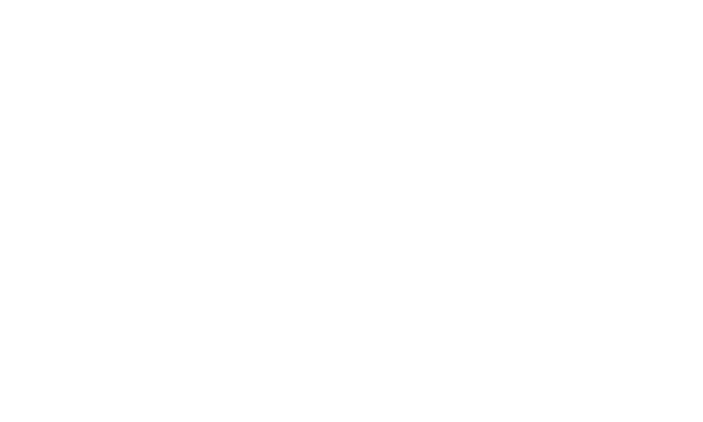
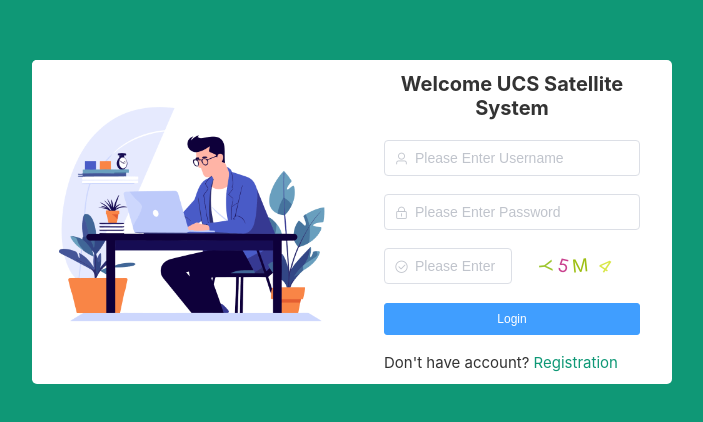
Before and after one commit to matthew7838/CS639Skynet, a Vue app in the folder vue-frontend/: page /login in a window 1280 px wide. Shown: the part 178-600 px from the top of the page, without its empty margins (288-991 px from the left). Built offline with nearby package versions, Linux system fonts and the light colour scheme.

Commit message:
Create login and register page

```diff
--- /dev/null
+++ b/vue-frontend/src/components/ValidCode.vue
@@ -0,0 +1,61 @@
+<template>
+  <div class="ValidCode disabled-select" style="width: 100%; height: 100%" @click="refreshCode">
+    <span v-for="(item, index) in codeList" :key="index" :style="getStyle(item)">{{item.code}}</span>
+  </div>
+</template>
+
+<script>
+export default {
+  name: 'validCode',
+  data () {
+    return {
+      length: 4,
+      codeList: []
+    }
+  },
+  mounted () {
+    this.createdCode()
+  },
+  methods: {
+    refreshCode () {
+      this.createdCode()
+    },
+    createdCode () {
+      let len = this.length,
+          codeList = [],
+          chars = 'ABCDEFGHJKMNPQRSTWXYZabcdefhijkmnprstwxyz0123456789',
+          charsLen = chars.length
+      // Generate
+      for (let i = 0; i < len; i++) {
+        let rgb = [Math.round(Math.random() * 220), Math.round(Math.random() * 240), Math.round(Math.random() * 200)]
+        codeList.push({
+          code: chars.charAt(Math.floor(Math.random() * charsLen)),
+          color: `rgb(${rgb})`,
+          padding: `${[Math.floor(Math.random() * 10)]}px`,
+          transform: `rotate(${Math.floor(Math.random() * 90) - Math.floor(Math.random() * 90)}deg)`
+        })
+      }
+      // Oriented
+      this.codeList = codeList
+      // Send current data
+      this.$emit('update:value', codeList.map(item => item.code).join(''))
+    },
+    getStyle (data) {
+      return `color: ${data.color}; font-size: ${data.fontSize}; padding: ${data.padding}; transform: ${data.transform}`
+    }
+  }
+}
+</script>
+
+<style>
+.ValidCode{
+  display: flex;
+  justify-content: center;
+  align-items: center;
+  cursor: pointer;
+}
+.ValidCode span {
+  display: inline-block;
+  font-size: 18px;
+}
+</style>
--- a/vue-frontend/src/router/index.js
+++ b/vue-frontend/src/router/index.js
@@ -23,6 +23,16 @@
     path: '/edit',
     name: '/edit',
     component: () => import('../views/edit.vue')
+  },
+  {
+    path: '/login',
+    name: 'Login',
+    component: () => import('../views/Login.vue')
+  },
+  {
+    path: '/register',
+    name: 'Register',
+    component: () => import('../views/Register.vue')
   }
 ]
 
--- /dev/null
+++ b/vue-frontend/src/views/Login.vue
@@ -0,0 +1,107 @@
+<template>
+  <div style="height: 100vh; display: flex; align-items: center; justify-content: center; background-color: #0f9876">
+    <div style="display: flex; background-color: white; width: 50%; border-radius: 5px; overflow: hidden">
+      <div style="flex: 1">
+        <img src="@/assets/login.png" alt="" style="width: 100%">
+      </div>
+      <div style="flex: 1; display: flex; align-items: center; justify-content: center">
+        <el-form :model="user" style="width: 80%" :rules="rules" ref="loginRef">
+          <div style="font-size: 20px; font-weight: bold; text-align: center; margin-bottom: 20px">Welcome UCS Satellite System</div>
+          <el-form-item prop="username">
+            <el-input prefix-icon="el-icon-user" size="medium" placeholder="Please Enter Username" v-model="user.username"></el-input>
+          </el-form-item>
+          <el-form-item prop="password">
+            <el-input prefix-icon="el-icon-lock" size="medium" show-password placeholder="Please Enter Password" v-model="user.password"></el-input>
+          </el-form-item>
+          <el-form-item prop="code">
+            <div style="display: flex">
+              <el-input placeholder="Please Enter Valid Code" prefix-icon="el-icon-circle-check" size="medium" style="flex: 1" v-model="user.code"></el-input>
+              <div style="flex: 1; height: 36px">
+                <valid-code @update:value="getCode" />
+              </div>
+            </div>
+          </el-form-item>
+          <el-form-item>
+            <el-button type="primary" style="width: 100%" @click="login">Login</el-button>
+          </el-form-item>
+          <div style="display: flex">
+            <div style="flex: 1">Don't have account? <span style="color: #0f9876; cursor: pointer" @click="$router.push('/register')">Registration</span></div>
+          </div>
+        </el-form>
+      </div>
+    </div>
+
+  </div>
+</template>
+
+<script>
+import ValidCode from "@/components/ValidCode";
+
+export default {
+  name: "Login",
+  components: {
+    ValidCode
+  },
+  data() {
+
+    // Verification code verification
+    const validateCode = (rule, value, callback) => {
+      if (value === '') {
+        callback(new Error('Please Enter Valid Code'))
+      } else if (value.toLowerCase() !== this.code) {
+        callback(new Error('Valid Code Error'))
+      } else {
+        callback()
+      }
+    }
+
+    return {
+      code: '',  // The code passed by the verification code component
+      user: {
+        code: '',   // Code verification code entered by the user in the form
+        username: '',
+        password: ''
+      },
+      rules: {
+        username: [
+          { required: true, message: 'Please Enter Username', trigger: 'blur' },
+        ],
+        password: [
+          { required: true, message: 'Please Enter Password', trigger: 'blur' },
+        ],
+        code: [
+          { validator: validateCode, trigger: 'blur' }
+        ],
+      }
+    }
+  },
+  created() {
+
+  },
+  methods: {
+    getCode(code) {
+      this.code = code.toLowerCase()
+    },
+    login() {
+      this.$refs['loginRef'].validate((valid) => {
+        if (valid) {
+          // Verification passed
+          this.$request.post('/login', this.user).then(res => {
+            if (res.code === '200') {
+              this.$router.push('/')
+              this.$message.success('Login Success')
+              localStorage.setItem("honey-user", JSON.stringify(res.data))  // Store user data
+            } else {
+              this.$message.error(res.msg)
+            }
+          })
+        }
+      })
+    }
+  }
+}
+</script>
+
+<style scoped>
+
+</style>
--- /dev/null
+++ b/vue-frontend/src/views/Register.vue
@@ -0,0 +1,91 @@
+<template>
+  <div style="height: 100vh; display: flex; align-items: center; justify-content: center; background-color: #669fef">
+    <div style="display: flex; background-color: white; width: 50%; border-radius: 5px; overflow: hidden">
+      <div style="flex: 1">
+        <img src="@/assets/register.png" alt="" style="width: 100%">
+      </div>
+      <div style="flex: 1; display: flex; align-items: center; justify-content: center">
+        <el-form :model="user" style="width: 80%" :rules="rules" ref="registerRef">
+          <div style="font-size: 20px; font-weight: bold; text-align: center; margin-bottom: 20px">Welcome UCS Satellite System</div>
+          <el-form-item prop="username">
+            <el-input prefix-icon="el-icon-user" size="medium" placeholder="Please Enter Username" v-model="user.username"></el-input>
+          </el-form-item>
+          <el-form-item prop="password">
+            <el-input prefix-icon="el-icon-lock" size="medium" show-password placeholder="Please Enter Password" v-model="user.password"></el-input>
+          </el-form-item>
+          <el-form-item prop="confirmPass">
+            <el-input prefix-icon="el-icon-lock" size="medium" show-password placeholder="Please Confirm Password" v-model="user.confirmPass"></el-input>
+          </el-form-item>
+          <el-form-item>
+            <el-button type="info" style="width: 100%" @click="register">Register</el-button>
+          </el-form-item>
+          <div style="display: flex">
+            <div style="flex: 1">Having account？<span style="color: #6e77f2; cursor: pointer" @click="$router.push('/login')">Login</span></div>
+          </div>
+        </el-form>
+      </div>
+    </div>
+
+  </div>
+</template>
+
+<script>
+
+export default {
+  name: "Register",
+  data() {
+    // Verification code verification
+    const validatePassword = (rule, confirmPass, callback) => {
+      if (confirmPass === '') {
+        callback(new Error('Please Confirm Password'))
+      } else if (confirmPass !== this.user.password) {
+        callback(new Error('Passwords Are Inconsistent'))
+      } else {
+        callback()
+      }
+    }
+    return {
+      user: {
+        username: '',
+        password: '',
+        confirmPass: ''
+      },
+      rules: {
+        username: [
+          { required: true, message: 'Please Enter Username', trigger: 'blur' },
+        ],
+        password: [
+          { required: true, message: 'Please Enter Password', trigger: 'blur' },
+        ],
+        confirmPass: [
+          { validator: validatePassword, trigger: 'blur' }
+        ],
+      }
+    }
+  },
+  created() {
+
+  },
+  methods: {
+    register() {
+      this.$refs['registerRef'].validate((valid) => {
+        if (valid) {
+          // Verification passed
+          this.$request.post('/register', this.user).then(res => {
+            if (res.code === '200') {
+              this.$router.push('/login')
+              this.$message.success('Registration Success')
+            } else {
+              this.$message.error(res.msg)
+            }
+          })
+        }
+      })
+    }
+  }
+}
+</script>
+
+<style scoped>
+
+</style>
```
Also changed, not shown: vue-frontend/src/assets/login.png (added), vue-frontend/src/assets/register.png (added).
